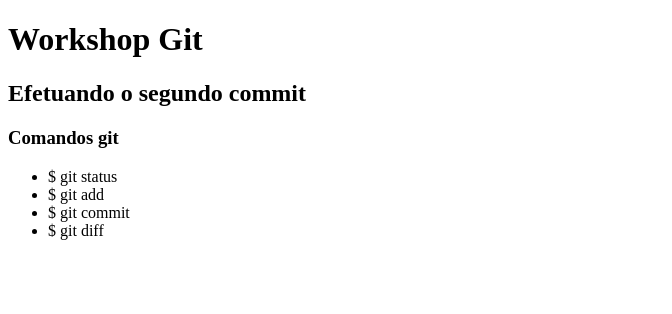
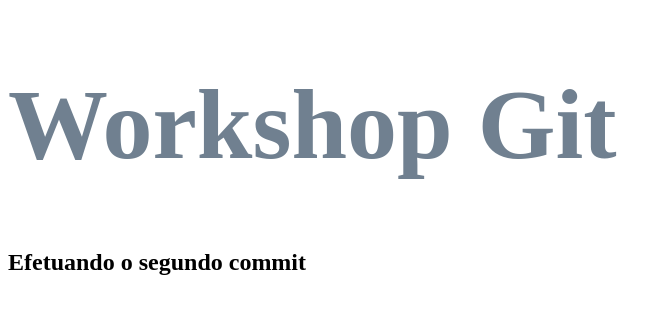
Before and after one commit to Edsueco/workshop-git, a plain HTML site: page playground/workshop-git/index.html in a window 1280 px wide. Shown: the whole page, without its empty margins (0-672 px from the left). Drawn offline with Linux system fonts and the light colour scheme.

Commit message:
Revert "Excluindo o style e adicionando lista de comands"
This reverts commit 1f5464dd368be8045d03286b9d829181f15ee9f8.

```diff
--- a/playground/workshop-git/index.html
+++ b/playground/workshop-git/index.html
@@ -4,16 +4,15 @@
     <meta charset="UTF-8">
     <meta name="viewport" content="width=device-width, initial-scale=1.0">
     <title>Document</title>
+    <style>
+        h1{
+            font-size: 100px;
+            color: slategrey;
+        }
+    </style>
 </head>
 <body>
     <h1>Workshop Git</h1>
     <h2>Efetuando o segundo commit</h2>
-    <h3>Comandos git</h3>
-    <ul>
-        <li>$ git status</li>
-        <li>$ git add</li>
-        <li>$ git commit</li>
-        <li>$ git diff</li>
-    </ul>
 </body>
 </html>
```
